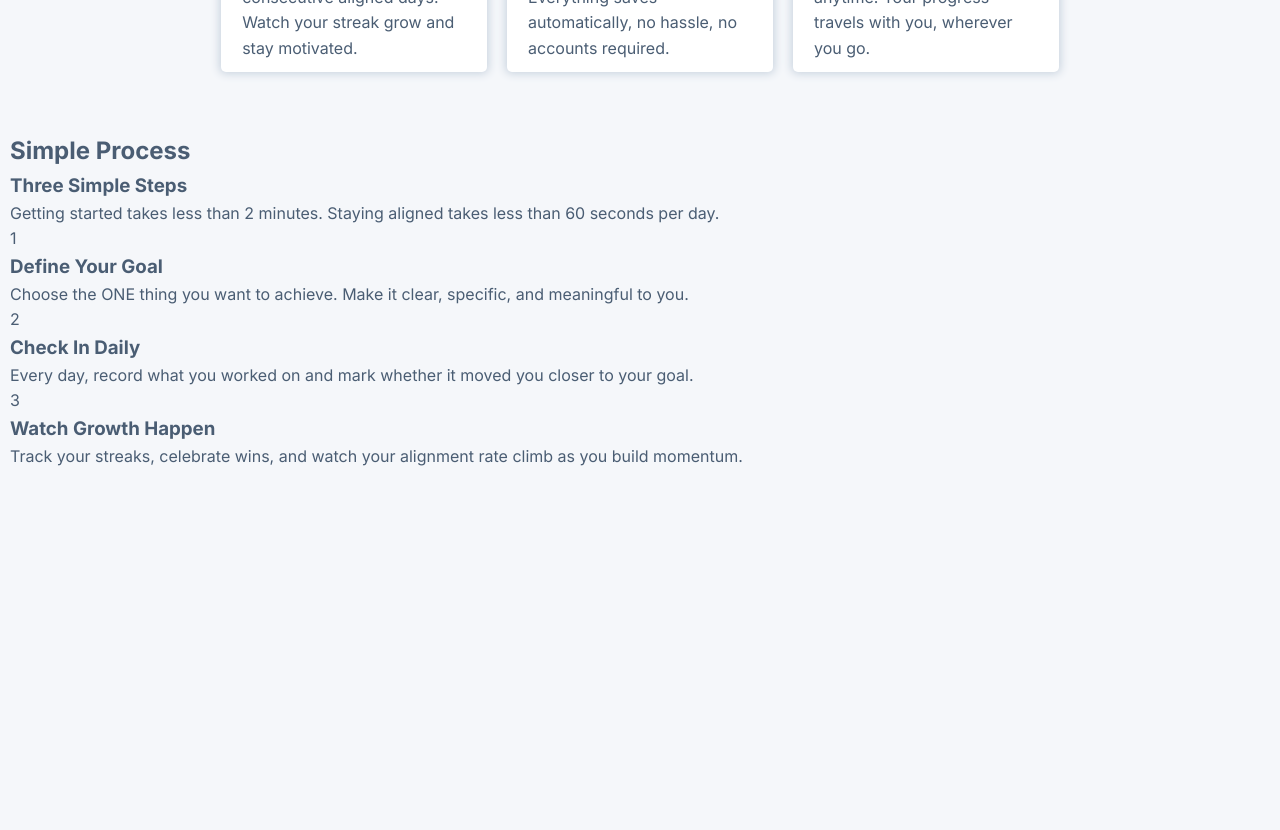
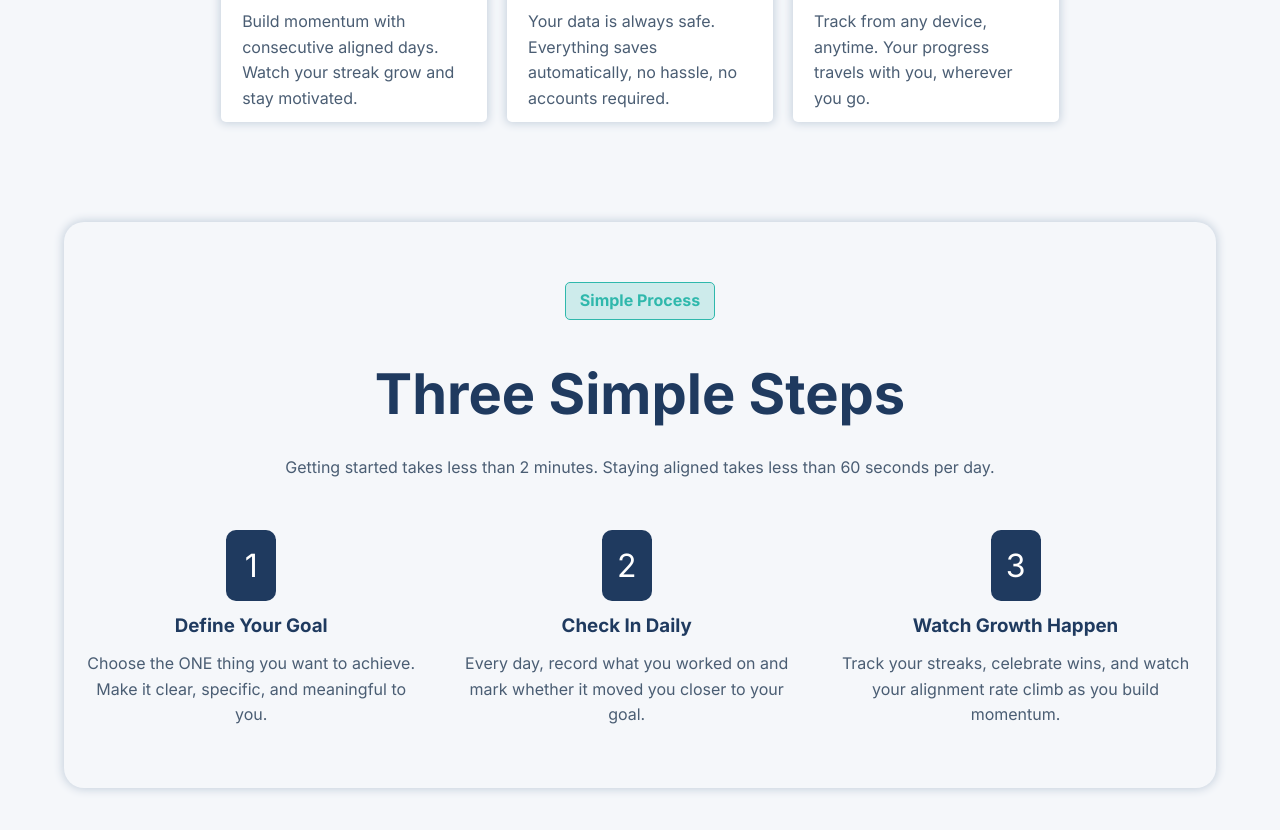
Before and after one commit to 4wiafe/daily-alignment, a React (Vite) app in the folder daily-alignment-app/: page / in a window 1280 px wide. Shown: the part 1240-2070 px from the top of the page. Before the commit the page ends 1720 px from the top, so only its background shows below. Built offline with nearby package versions, Linux system fonts and the light colour scheme; a web font is replaced by a local one.

Commit message:
Style how it works section

```diff
--- a/daily-alignment-app/src/components/LandingPage/sections/Features/Features.css
+++ b/daily-alignment-app/src/components/LandingPage/sections/Features/Features.css
@@ -10,7 +10,7 @@
 }
 
 .features-heading {
-  margin-top: 50px;
+  margin-top: 100px;
   color: var(--accent);
   font-size: 1rem;
   padding: 5px;
@@ -18,7 +18,7 @@
   background: var(--accent-light);
   border: 0.5px solid var(--accent);
   border-radius: 5px;
-  width: 300px;
+  width: 170px;
 }
 
 .features-sub-heading {
--- a/daily-alignment-app/src/components/LandingPage/sections/HowItWorks/HowItWorks.css
+++ b/daily-alignment-app/src/components/LandingPage/sections/HowItWorks/HowItWorks.css
@@ -0,0 +1,88 @@
+#how-it-works {
+  text-align: center;
+  display: flex;
+  flex-direction: column;
+  justify-content: center;
+  align-items: center;
+  width: 90%;
+  max-width: 1200px;
+  margin: 0 auto;
+  box-shadow: var(--shadow);
+  margin-bottom: 100px;
+  margin-top: 50px;
+  border-radius: 20px;
+  padding-bottom: 50px;
+}
+
+.hiw-title {
+  margin-top: 50px;
+  color: var(--accent);
+  font-size: 1rem;
+  padding: 5px;
+  margin-bottom: 30px;
+  background: var(--accent-light);
+  border: 0.5px solid var(--accent);
+  border-radius: 5px;
+  width: 150px;
+}
+
+.hiw-sub-title {
+  font-size: 2rem;
+  color: var(--primary);
+  margin-bottom: 15px;
+}
+
+.hiw-description {
+  margin-bottom: 40px;
+}
+
+.steps-container {
+  display: flex;
+  flex-direction: column;
+  justify-content: space-between;
+  align-items: center;
+  gap: 20px;
+}
+
+.step {
+  padding: 10px;
+  display: flex;
+  flex-direction: column;
+  justify-content: center;
+  align-items: center;
+}
+
+.num-container {
+  padding: 10px;
+  font-size: 2rem;
+  background: var(--primary);
+  color: var(--surface);
+  border-radius: 10px;
+  width: 50px;
+  margin-bottom: 10px;
+}
+
+.step-num {
+  font-family: "Goodly", "Inter", sans-serif;
+}
+
+.step-title {
+  color: var(--primary);
+  margin-bottom: 10px;
+}
+
+@media screen and (min-width: 769px) {
+  .steps-container {
+    flex-direction: row;
+  }
+
+  .hiw-sub-title {
+    font-size: 3rem;
+  }
+}
+
+@media screen and (min-width: 1025px) {
+  .hiw-sub-title {
+    font-size: 3.5rem;
+  }
+}
--- a/daily-alignment-app/src/components/LandingPage/sections/HowItWorks/HowItWorks.jsx
+++ b/daily-alignment-app/src/components/LandingPage/sections/HowItWorks/HowItWorks.jsx
@@ -28,7 +28,9 @@ export default function HowItWorks() {
         {
           steps.map(step => (
             <div className="step" key={step.id}>
-              <span>{step.id}</span>
+              <div className="num-container">
+                <span className="step-num">{step.id}</span>
+              </div>
               <h3 className="step-title">{step.title}</h3>
               <p className="step-description">{step.description}</p>
             </div>
```
